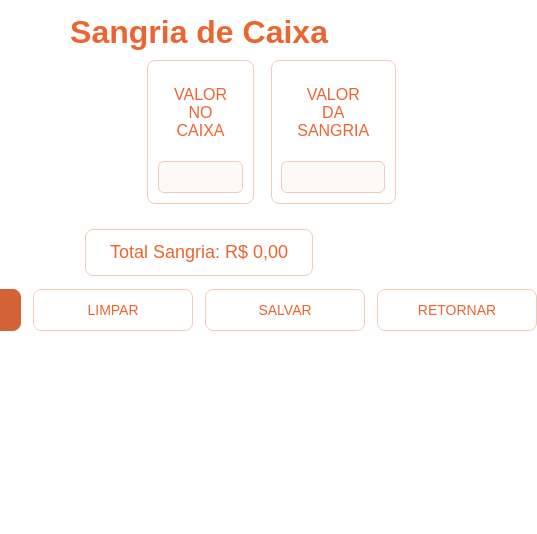
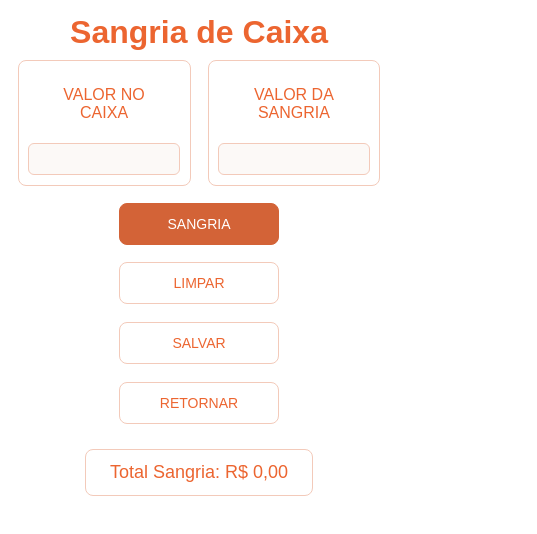
Before and after one commit to leandrobss1/Cash-Register-Closing, a React (Vite) app: page /sangria-de-caixa in a window 390 px wide. Shown: the top 534 px of the page, 537 px wide, since content can reach past the window. Built offline with nearby package versions, Linux system fonts and the light colour scheme; a web font is replaced by a local one.

Commit message:
style(input): Atualizado responsividade.

```diff
--- a/src/components/Bloodletting/Bloodletting.tsx
+++ b/src/components/Bloodletting/Bloodletting.tsx
@@ -24,13 +24,6 @@ export default function Bloodletting() {
           <input className="value-input" type="number" />
         </div>
       </div>
-      <p className="totalCount">
-        Total Sangria: {""}
-        {sangria.toLocaleString("pt-BR", {
-          style: "currency",
-          currency: "BRL",
-        })}
-      </p>
       <div className="button-row">
         <button className="button-calc">SANGRIA</button>
         <button onClick={() => handleClear(setSangria)}>LIMPAR</button>
@@ -49,6 +42,13 @@ export default function Bloodletting() {
         <Link to="/">
           <button>RETORNAR</button>
         </Link>
+        <label className="totalCount">
+          Total Sangria: {""}
+          {sangria.toLocaleString("pt-BR", {
+            style: "currency",
+            currency: "BRL",
+          })}
+        </label>
       </div>
     </div>
   );
--- a/src/components/Bloodletting/styles.css
+++ b/src/components/Bloodletting/styles.css
@@ -14,7 +14,14 @@
   display: flex;
   gap: 9px;
   width: 30%;
+
+  @media (max-width: 460px) and (min-width: 280px) {
+    display: flex;
+    width: 100%;
+    align-items: center;
+  }
 }
+
 .field {
   display: flex;
   flex-direction: column;
--- a/src/components/Main/styles.css
+++ b/src/components/Main/styles.css
@@ -78,7 +78,13 @@ button:hover {
   grid-column: 1 / -1;
   display: flex;
   justify-content: center;
-  gap: 0.75rem;
+  gap: 0.6rem;
+
+  @media (max-width: 460px) and (min-width: 280px) {
+    display: flex;
+    flex-direction: column;
+    align-items: center;
+  }
 }
 
 .button-calc {
```
